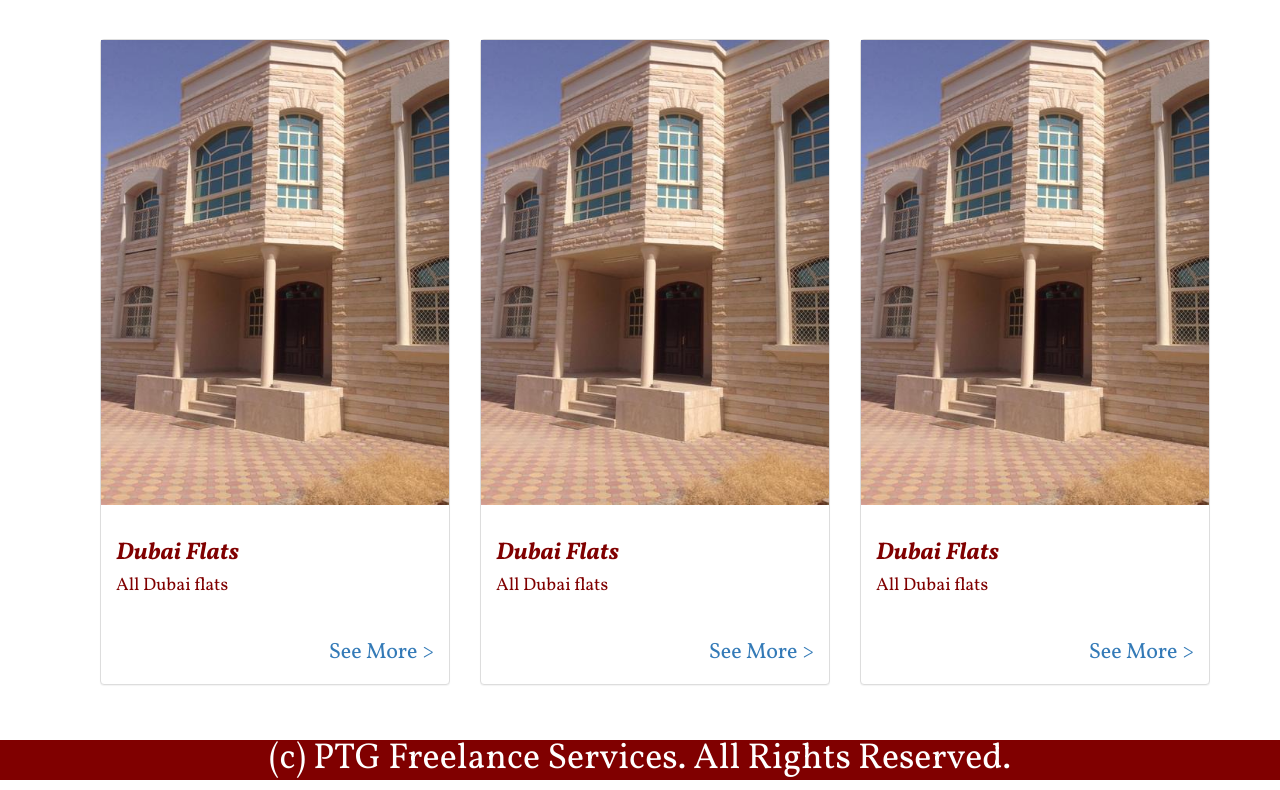
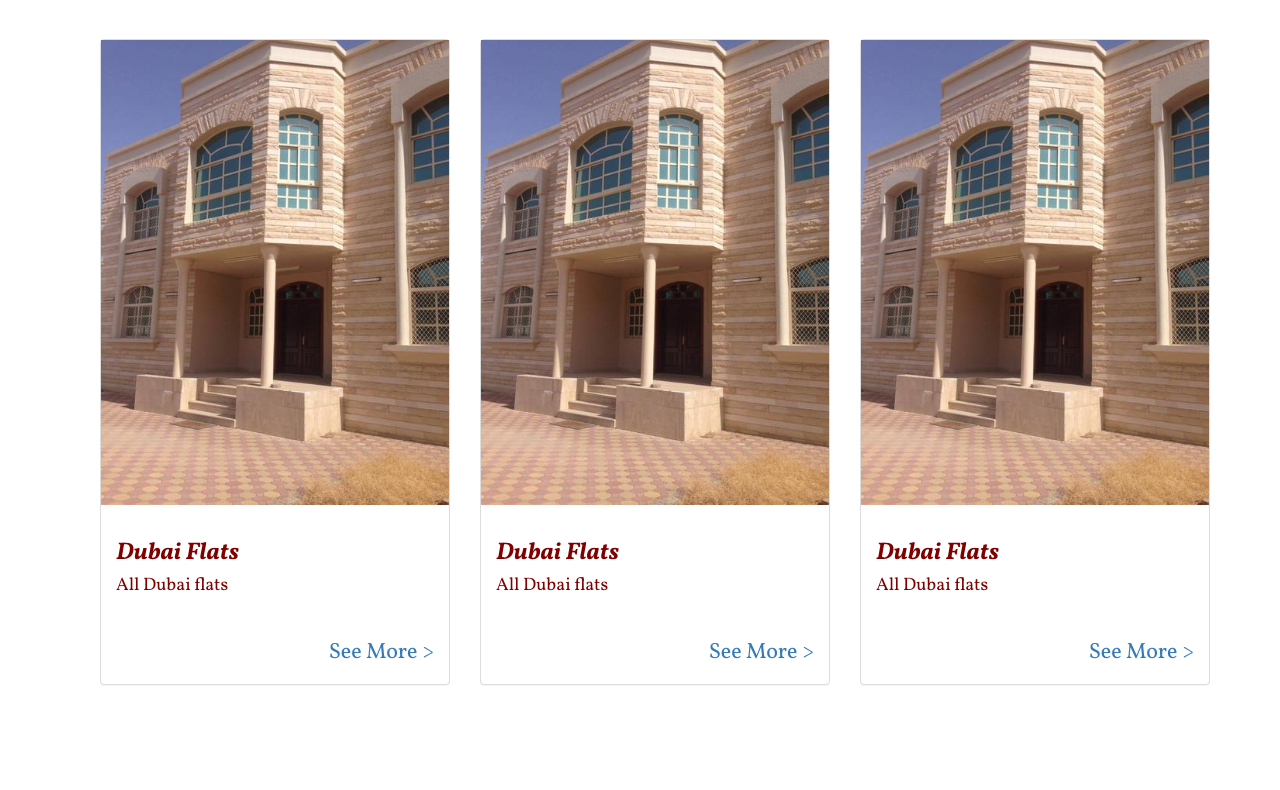
Before and after one commit to curtUlanday/OneDeal_site, a plain HTML site: page index.html in a window 1280 px wide. Shown: the part 1662-2452 px from the top of the page. After the commit the page ends 2382 px from the top, so only its background shows below. Drawn offline with nearby package versions, Linux system fonts and the light colour scheme.

Commit message:
PR 04 Hotfix_v1
Removed footer

```diff
--- a/index.html
+++ b/index.html
@@ -170,12 +170,6 @@
 
 
     </section>
-
-    <footer style="background-color: maroon; bottom: 0">
-        <h1>
-            <center style="color: white">(c) PTG Freelance Services. All Rights Reserved. </center>
-        </h1>
-    </footer>
     <!-- /footer -->
 
 
```
